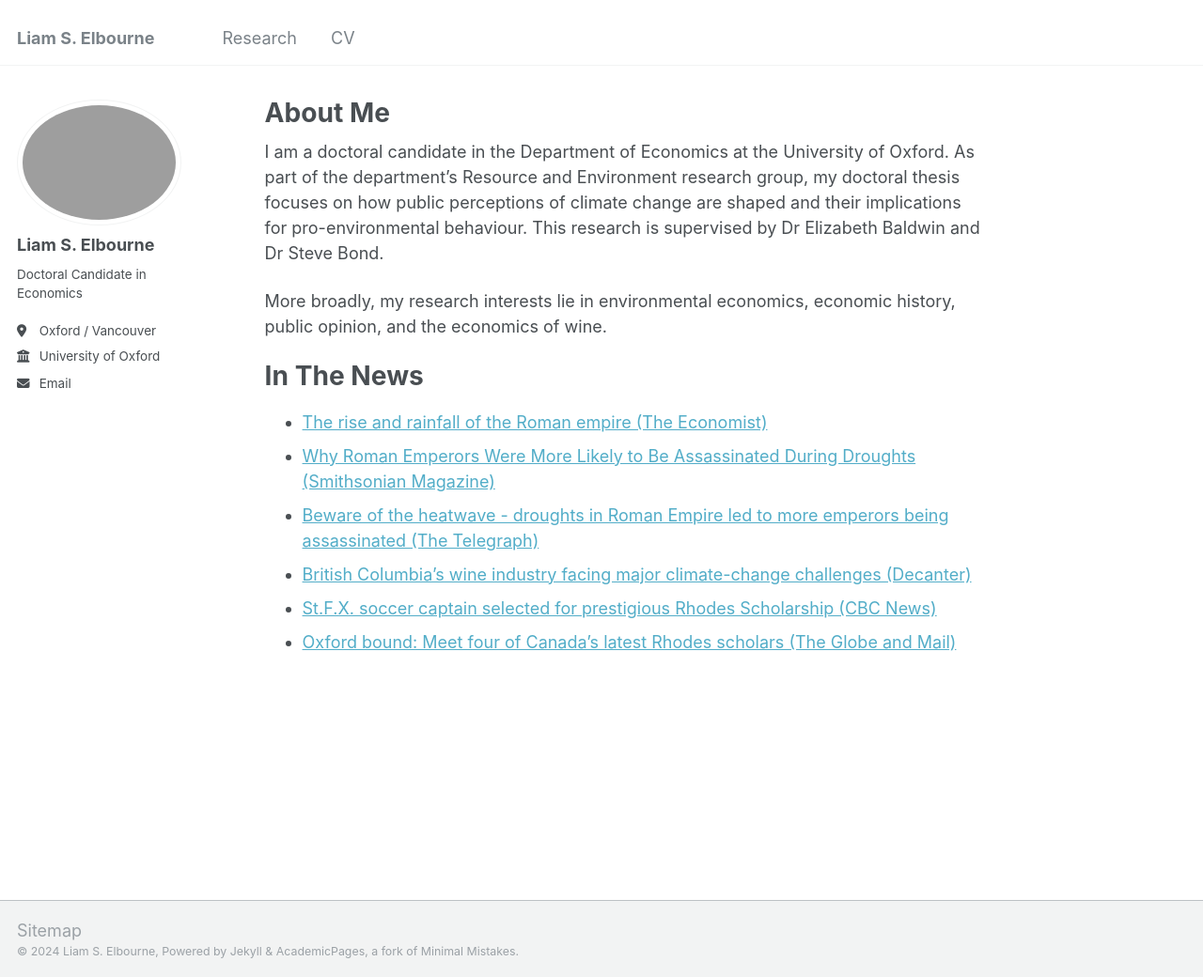
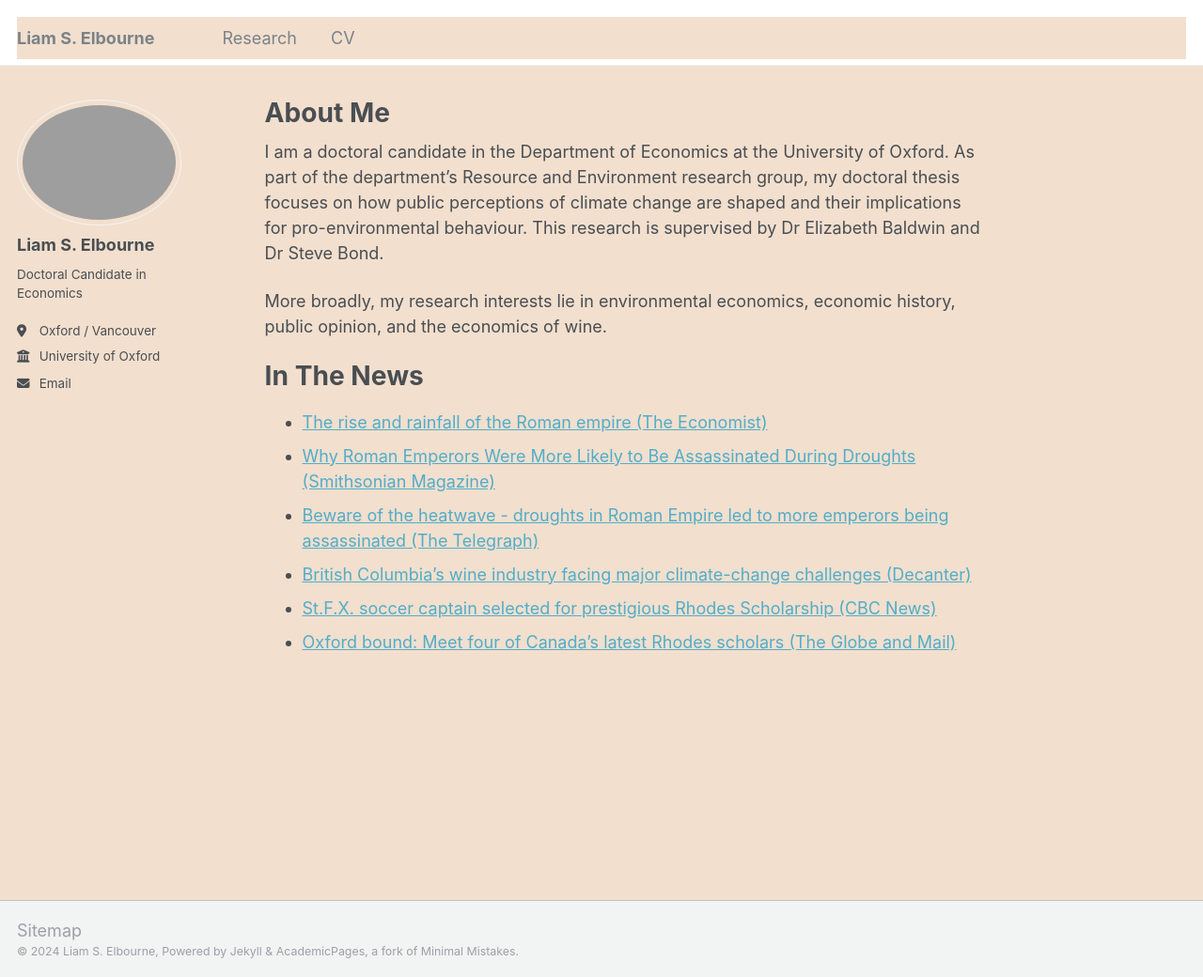
Before and after one commit to LiamSElbourne/LiamSElbourne.github.io, a Jekyll site: the page built from _pages/about.md, in a window 1280 px wide and 1040 px high. Shown: the whole window at 94% size. Built offline with Jekyll 4.4.1, drawn with Linux system fonts in a browser that asks for light colours.

Commit message:
Update _variables.scss

```diff
--- a/_sass/_variables.scss
+++ b/_sass/_variables.scss
@@ -61,8 +61,8 @@ $darker-gray                : mix(#000, $gray, 60%);
 $light-gray                 : mix(#fff, $gray, 50%);
 $lighter-gray               : mix(#fff, $gray, 90%);
 
-$body-color                 : #fff;
-$background-color           : #fff;
+$body-color                 : #f2dfce;
+$background-color           : #f2dfce;
 $code-background-color      : #fafafa;
 $code-background-color-dark : $light-gray;
 $text-color                 : $dark-gray;
```
